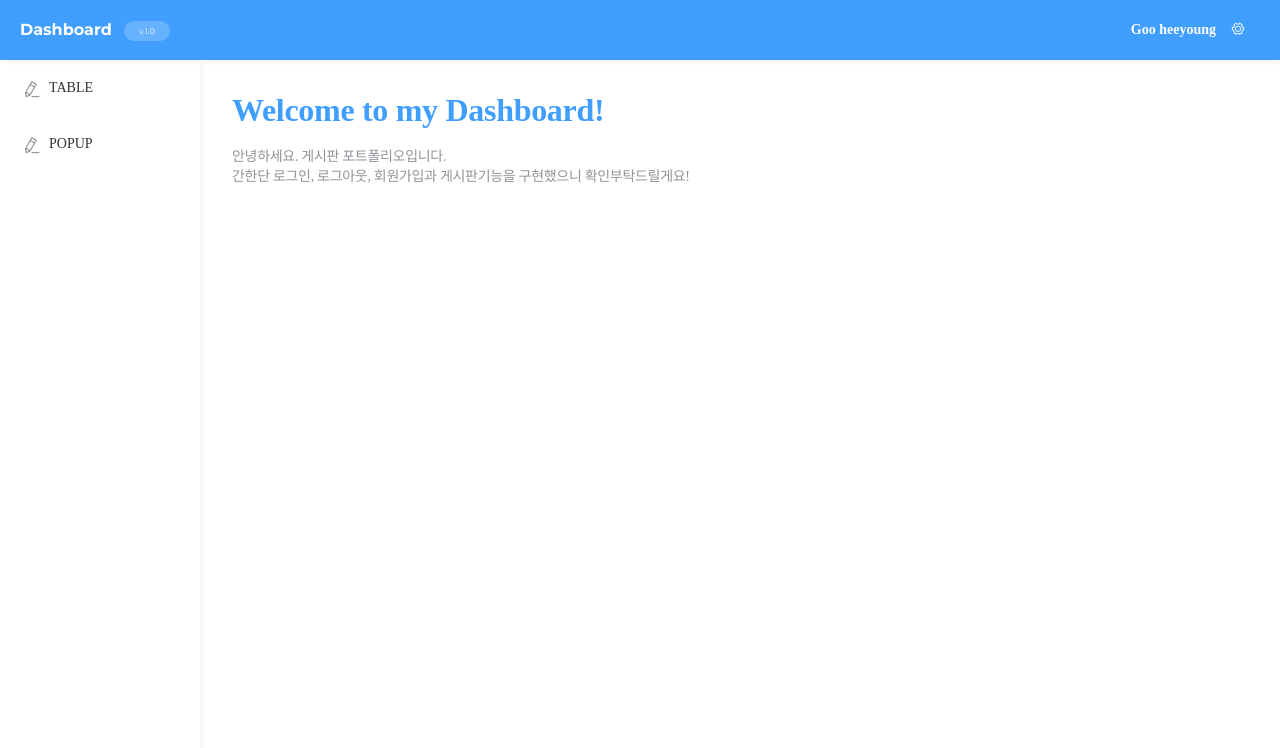
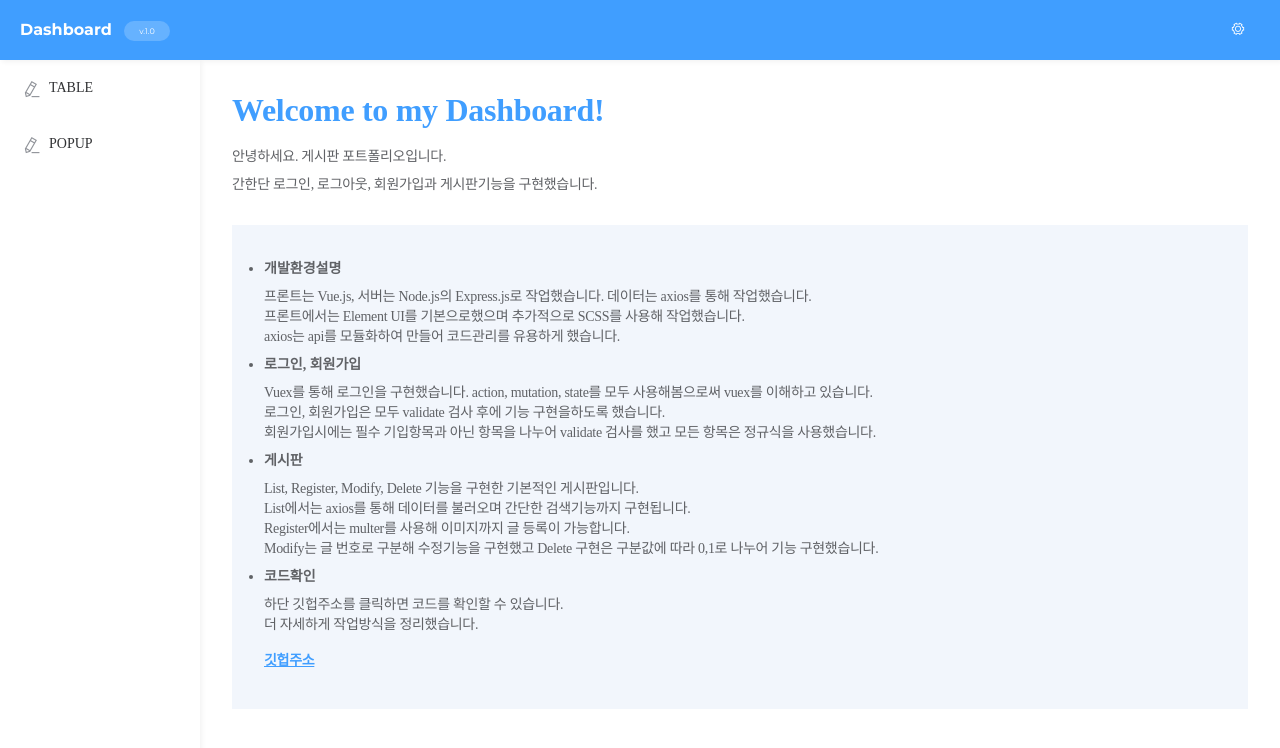
Before and after one commit to heeyounggoo/vue-dashboard, a Vue app: page /status in a window 1280 px wide. Shown: the top 748 px of the page. Built offline with nearby package versions, Linux system fonts and the light colour scheme.

Commit message:
회원가입 및 소스 리펙토링

```diff
--- a/src/api/app.js
+++ b/src/api/app.js
@@ -59,3 +59,7 @@ export const noticeModify = (data) => {
   //   data
   // })
 }
+
+export const signIn = (data) => {
+  return service.post('/login/sign', data)
+}
--- a/src/components/HelloWorld.vue
+++ b/src/components/HelloWorld.vue
@@ -5,7 +5,35 @@
         <h2 class="tit">Welcome to my Dashboard!</h2>
         <div class="sub">
           <p>안녕하세요. 게시판 포트폴리오입니다.</p>
-          <p>간한단 로그인, 로그아웃, 회원가입과 게시판기능을 구현했으니 확인부탁드릴게요!</p>
+          <p>간한단 로그인, 로그아웃, 회원가입과 게시판기능을 구현했습니다.</p>
+          <ul>
+            <li>개발환경설명
+              <p>프론트는 Vue.js, 서버는 Node.js의 Express.js로 작업했습니다. 데이터는 axios를 통해 작업했습니다.
+                <br>프론트에서는 Element UI를 기본으로했으며 추가적으로 SCSS를 사용해 작업했습니다.
+                <br>axios는 api를 모듈화하여 만들어 코드관리를 유용하게 했습니다.
+              </p>
+            </li>
+            <li>로그인, 회원가입
+              <p>Vuex를 통해 로그인을 구현했습니다. action, mutation, state를 모두 사용해봄으로써 vuex를 이해하고 있습니다.
+                <br>로그인, 회원가입은 모두 validate 검사 후에 기능 구현을하도록 했습니다.
+                <br>회원가입시에는 필수 기입항목과 아닌 항목을 나누어 validate 검사를 했고 모든 항목은 정규식을 사용했습니다.
+              </p>
+            </li>
+            <li>게시판
+              <p>List, Register, Modify, Delete 기능을 구현한 기본적인 게시판입니다.
+                <br>List에서는 axios를 통해 데이터를 불러오며 간단한 검색기능까지 구현됩니다.
+                <br>Register에서는 multer를 사용해 이미지까지 글 등록이 가능합니다.
+                <br>Modify는 글 번호로 구분해 수정기능을 구현했고 Delete 구현은 구분값에 따라 0,1로 나누어 기능 구현했습니다.
+              </p>
+            </li>
+            <li>코드확인
+              <p>
+                하단 깃헙주소를 클릭하면 코드를 확인할 수 있습니다.<br>
+                더 자세하게 작업방식을 정리했습니다.<br>
+                <a href="https://github.com/heeyounggoo/vue-dashboard" target="_blank">깃헙주소</a>
+              </p>
+            </li>
+          </ul>
         </div>
     </div>
     </div>
@@ -22,18 +50,27 @@ export default {
 
 <!-- Add "scoped" attribute to limit CSS to this component only -->
 <style scoped>
-h1, h2 {
+p {
+  margin: 0.5rem 0;
+  color: #606266;
+}
+ul {
+  background: #F2F6FC;
+  padding: 2rem;
+  margin-top: 2rem;
+}
+li {
+  list-style-type: disc;
+  font-weight: bold;
+  color: #606266;
+}
+li > p {
   font-weight: normal;
 }
-ul {
-  list-style-type: none;
-  padding: 0;
-}
-li {
-  display: inline-block;
-  margin: 0 10px;
-}
-a {
-  color: #42b983;
+li > p > a {
+  display: block;
+  padding-top: 1rem;
+  color: #409EFF;
+  font-weight: bold;
 }
 </style>
--- a/src/components/Navigation.vue
+++ b/src/components/Navigation.vue
@@ -5,13 +5,15 @@
       <span class="round">v.1.0</span>
     </div>
     <el-dropdown trigger="click">
-      <span class="userName">
+      <!-- <span class="userName">
         {{userName}}<i class="el-icon-setting" style="margin-right: 15px"></i>
-      </span>
+      </span> -->
+      <i class="el-icon-setting" style="margin-right: 15px"></i>
       <el-dropdown-menu slot="dropdown">
         <el-dropdown-item>사용자 정보</el-dropdown-item>
         <el-dropdown-item v-if="!isLogin" @click.native="handleLogout">Login</el-dropdown-item>
         <el-dropdown-item v-else @click.native="handleLogout">Logout</el-dropdown-item>
+        <el-dropdown-item v-if="!isLogin" @click="$router.push('/sign')">Join</el-dropdown-item>
       </el-dropdown-menu>
     </el-dropdown>
   </el-header>
--- /dev/null
+++ b/src/components/login/Sign.vue
@@ -0,0 +1,117 @@
+<template>
+  <div class="login-container sign">
+    <div class="wrap">
+      <div>
+        <h2>회원가입</h2>
+        <p>외국인, 법인,  만 19세 미만 개인은 가입이 불가합니다.</p>
+      </div>
+      <el-form ref="form" :model="form" :rules="rule" label-width="7rem" label-position="left">
+        <el-form-item prop="userId" label="아아디">
+          <el-input v-model="form.userId"></el-input>
+        </el-form-item>
+        <el-form-item prop="userEmail" label="이메일">
+          <el-input v-model="form.userEmail" placeholder="이메일주소"></el-input>
+        </el-form-item>
+        <el-form-item prop="userPhone" label="연락처">
+          <el-input v-model="form.userPhone" placeholder="'-'를 제외한 12자리를 입력해주세요"></el-input>
+        </el-form-item>
+        <el-form-item prop="password" label="비밀번호">
+          <el-input type="password" v-model="form.password" placeholder="영문/숫자/특수문자 조합 8~16자리"></el-input>
+        </el-form-item>
+        <el-form-item prop="password2" label="비밀번호 확인">
+          <el-input type="password" v-model="form.password2" placeholder="영문/숫자/특수문자 조합 8~16자리"></el-input>
+        </el-form-item>
+        <el-button
+            type="primary" plain
+            @click="signIn"
+            :loading="signing">회원가입</el-button>
+        <el-button
+            type="ifno" plain
+            @click="$router.push('/login')">로그인</el-button>
+      </el-form>
+    </div>
+  </div>
+</template>
+
+<script>
+import '@/style/Login.scss'
+import { signIn } from '@/api/app'
+
+export default {
+  data() {
+    const validatePass2 = (rule, value, callback) => {
+      if(value === '') {
+        callback(new Error('비밀번호를 확인해주세요.'))
+      } else if (value !== this.form.password) {
+        callback(new Error('비밀번호가 일치하지 않습니다.'))
+      } else {
+        callback()
+      }
+    }
+    return {
+      signing: false,
+      form: {
+        userId: '',
+        userEmail: '',
+        userPhone: '',
+        password: '',
+        password2: '',
+      },
+      rule: {
+        userId: [
+          { required: true, message: '아이디를 입력하세요.', trigger: 'blur' },
+          { required: true, pattern:/^[A-za-z0-9]/g, message: '영문이나 숫자를 이용하여 입력하세요.', trigger: 'blur' },
+        ],
+        userEmail: [
+          { pattern:/^(([^<>()\[\]\\.,;:\s@"]+(\.[^<>()\[\]\\.,;:\s@"]+)*)|(".+"))@((\[[0-9]{1,3}\.[0-9]{1,3}\.[0-9]{1,3}\.[0-9]{1,3}])|(([a-zA-Z\-0-9]+\.)+[a-zA-Z]{2,}))$/ , message: '입력하신 이메일 주소로는 회원가입이 불가합니다.', trigger: 'blur' },
+          { message: '이메일 주소를 입력하세요.', trigger: 'blur' },
+        ],
+        userPhone: [
+          { pattern:/(^02.{0}|^01.{1}|[0-9]{3})([0-9]+)([0-9]{4})/g, message: '-를 제거한 핸드폰번호를 입력해주세요.', trigger: 'blur' },
+          { message: '핸드폰 번호를 입력하세요.', trigger: 'blur' },
+        ],
+        password: [
+          { required: true, message: '비밀번호를 입력하세요.', trigger: 'blur' },
+          { required: true, pattern:/^(?=.*[a-zA-Z])(?=.*[!@#$%^*+=-]|.*[0-9]).{6,24}$/, message: '영문, 숫자, 특수문자 포함 6~16자리로 입력하세요.', trigger: 'blur' },
+        ],
+        password2: [{required: true, validator: validatePass2, trigger: 'blur'}],
+      },
+    }
+  },
+
+  methods: {
+    signIn() {
+      // console.log('===== 회원가입 =====')
+      this.$refs['form'].validate((valid) => {
+        if (valid) {
+          // console.log('===== 밸류데이션 통과 ======')
+          this.signing = true
+
+          signIn({
+            form: this.form
+          })
+            .then(res => {
+              // console.log('===== res =====')
+              // console.log(res)
+              // console.log('===== res =====')
+              if(res.data.ok) this.$router.push('/')
+            })
+            .catch(err => {
+              console.log(err)
+            })
+            .finally(() => {
+              this.signing = false
+            })
+        } else {
+          // console.log('===== 밸류데이션 오류 ======')
+        }
+      })
+    },
+  },
+
+}
+</script>
+
+<style>
+
+</style>
--- a/src/components/login/index.vue
+++ b/src/components/login/index.vue
@@ -1,8 +1,8 @@
 <template>
-  <div class="login-container">
+  <div class="login-container login">
     <div class="wrap">
+      <h2>LOGIN</h2>
       <el-form ref="loginForm" :model="loginForm" :rules="loginRules" auto-complete="on">
-        <h2>LOGIN</h2>
         <el-form-item prop="username">
           <el-input
             v-model="loginForm.username"
@@ -27,7 +27,10 @@
             @click.native.prevent="handleLogin">로그인</el-button>
         </el-form-item>
         <p class="signIn">ID: admin PW:admin</p>
-        <!-- <p class="signIn"><router-link to="/sign">회원가입 하러가기</router-link></p> -->
+        <div class="signIn">
+          <p><router-link to="/sign">회원가입 하러가기</router-link></p>
+          <p><router-link to="/">회원가입 없이 사용하기</router-link></p>
+        </div>
       </el-form>
     </div>
   </div>
--- a/src/components/table/TableDetail.vue
+++ b/src/components/table/TableDetail.vue
@@ -55,7 +55,7 @@ export default {
       .then(res => {
         // console.log('res = ', res.data.body)
         const data = camelCase(res.data.body)
-        console.log('data = ', data)
+        // console.log('data = ', data)
 
         this.form = data
 
@@ -105,7 +105,7 @@ export default {
         form: this.form
       })
         .then(res => {
-          console.log('res = ', res);
+          // console.log('res = ', res);
           if(res.data.ok) this.$router.push({name: 'TableList',})
         })
         .catch(err => {
--- a/src/components/table/TableList.vue
+++ b/src/components/table/TableList.vue
@@ -112,7 +112,7 @@ export default {
     },
 
     onDetail(no) {
-      console.log('no = ', no)
+      // console.log('no = ', no)
       this.$router.push({
         name: 'TableDetail',
         query: {no:no}
--- a/src/router/index.js
+++ b/src/router/index.js
@@ -8,6 +8,10 @@ const routes = [
   {
     path: '/login',
     component: () => import('@/components/login/index.vue')
+  },
+  {
+    path: '/sign',
+    component: () => import('@/components/login/Sign.vue')
   },
   {
     path: '/',
--- a/src/style/Login.scss
+++ b/src/style/Login.scss
@@ -1,3 +1,4 @@
+//common
 .login-container {
   display: flex;
   align-items: center;
@@ -13,14 +14,20 @@
     border-radius: 10px;
     box-shadow:  4px 4px 9px 1px rgba(0, 0, 0, 0.08);
     margin: 0 auto;
+    h2 {
+      color: #409eff;
+      font-size: 2rem;
+      // margin-bottom: 2rem;
+    }
+  }
+}
+
+//login
+.login {
   .el-form {
     width: 17rem;
     margin: 0 auto;
-      h2 {
-        color: #409eff;
-        font-size: 2rem;
-        margin-bottom: 2rem;
-      }
+    padding-top: 2rem;
     .el-input {
       &__inner {
         height: 60px;
@@ -30,11 +37,28 @@
     .el-button {
       width: 17rem;
     }
+  }
   .signIn {
-        color: #666666;
+    p {
       font-weight: bold;
       font-size: 0.8rem;
+      padding-top: 10px;
+      a {
+        color: #909399;
       }
     }
   }
 }
+
+//sign
+.sign {
+  p {
+    color: #909399;
+    margin-top: 1rem;
+  }
+  .el-form {
+    width: 25rem;
+    margin: 0 auto;
+    padding-top: 2rem;
+  }
+}
--- a/src/style/Navigation.scss
+++ b/src/style/Navigation.scss
@@ -52,4 +52,10 @@
       margin-left: 15px;
     }
   }
+  .el-dropdown {
+    cursor: pointer;
+    i {
+      color: #fff;
+    }
+  }
 }
```
Also changed, not shown: src/components/login/Registration.vue (deleted, +0 -13 lines), src/components/table/TableRegister.vue (+11 -11 lines). Lines whose indentation alone changed are shown as unchanged.
